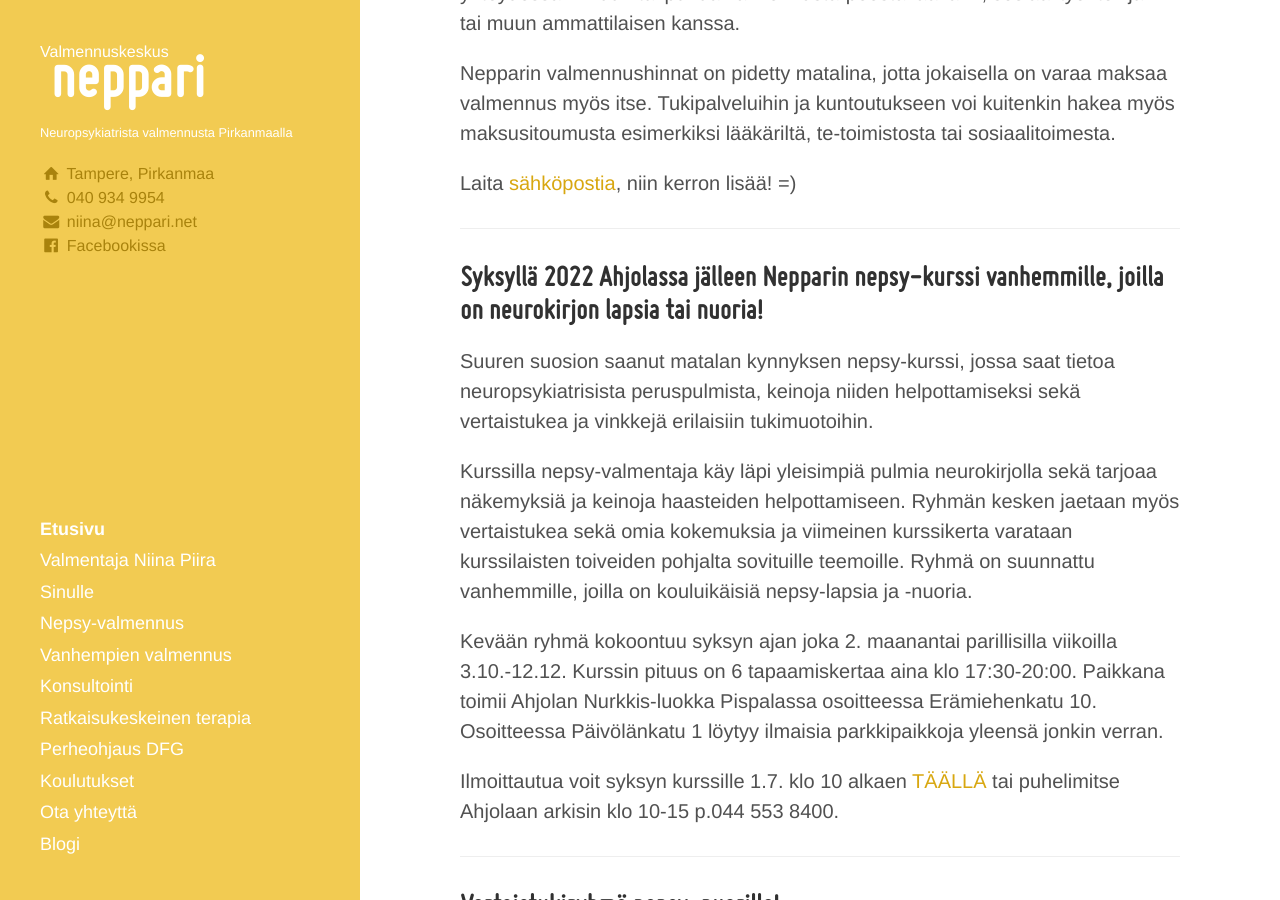
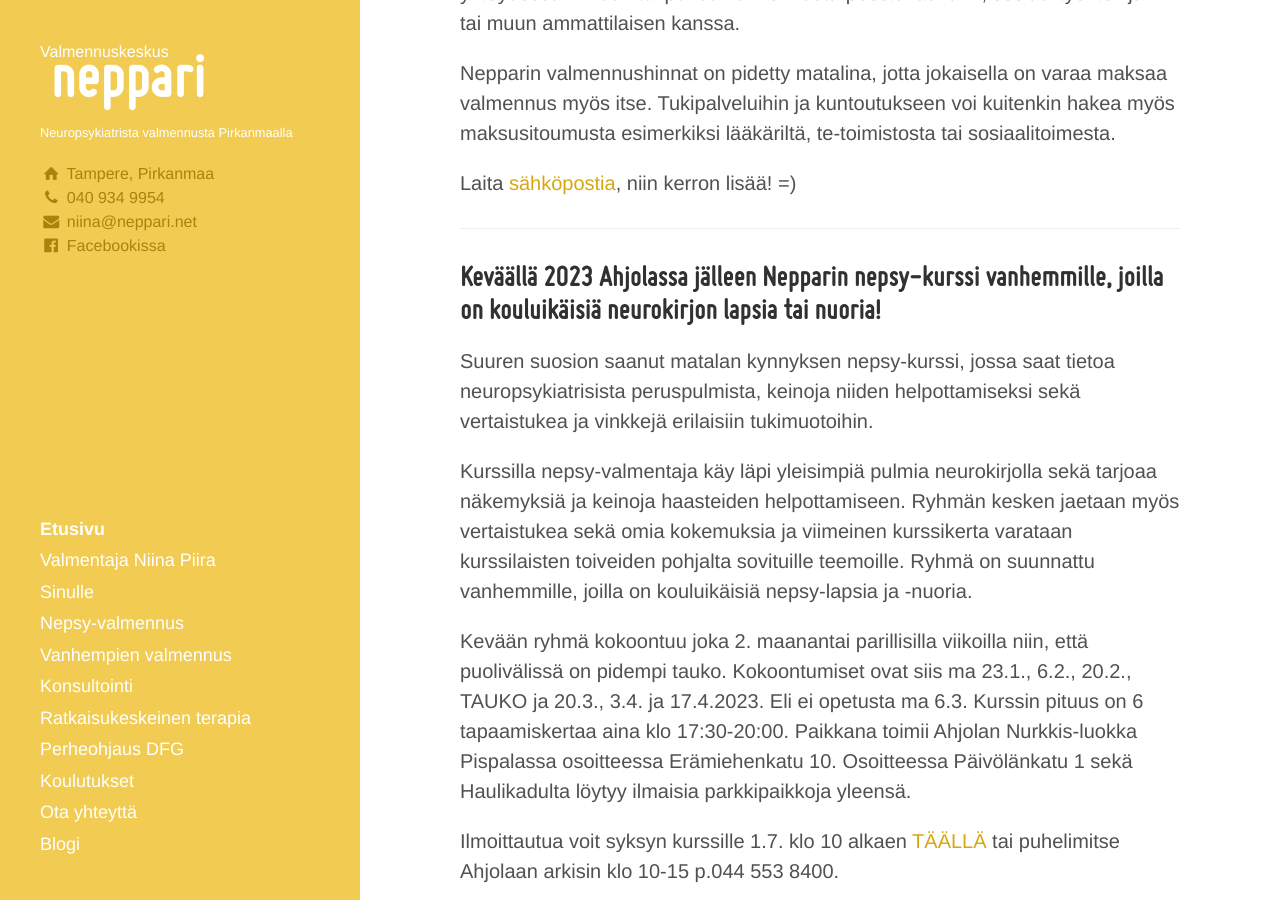
Before and after one commit to niinapiira/neppari.net, a Jekyll site: the page built from index.md, in a window 1280 px wide and 900 px high, scrolled down 689 px. Built offline with Jekyll 4.4.1, drawn with Linux system fonts in a browser that asks for light colours.

Commit message:
Update index.md

```diff
--- a/index.md
+++ b/index.md
@@ -36,13 +36,13 @@ Laita [sähköpostia](/ota-yhteytta), niin kerron lisää! =)
 
 ___
 
-##  Syksyllä 2022 Ahjolassa jälleen Nepparin nepsy-kurssi vanhemmille, joilla on neurokirjon lapsia tai nuoria!
+##  Keväällä 2023 Ahjolassa jälleen Nepparin nepsy-kurssi vanhemmille, joilla on kouluikäisiä neurokirjon lapsia tai nuoria!
 
 Suuren suosion saanut matalan kynnyksen nepsy-kurssi, jossa saat tietoa neuropsykiatrisista peruspulmista, keinoja niiden helpottamiseksi sekä vertaistukea ja vinkkejä erilaisiin tukimuotoihin.
 
 Kurssilla nepsy-valmentaja käy läpi yleisimpiä pulmia neurokirjolla sekä tarjoaa näkemyksiä ja keinoja haasteiden helpottamiseen. Ryhmän kesken jaetaan myös vertaistukea sekä omia kokemuksia ja viimeinen kurssikerta varataan kurssilaisten toiveiden pohjalta sovituille teemoille. Ryhmä on suunnattu vanhemmille, joilla on kouluikäisiä nepsy-lapsia ja -nuoria.
 
-Kevään ryhmä kokoontuu syksyn ajan joka 2. maanantai parillisilla viikoilla 3.10.-12.12. Kurssin pituus on 6 tapaamiskertaa aina klo 17:30-20:00. Paikkana toimii Ahjolan Nurkkis-luokka Pispalassa osoitteessa Erämiehenkatu 10. Osoitteessa Päivölänkatu 1 löytyy ilmaisia parkkipaikkoja yleensä jonkin verran.
+Kevään ryhmä kokoontuu joka 2. maanantai parillisilla viikoilla niin, että puolivälissä on pidempi tauko. Kokoontumiset ovat siis ma 23.1., 6.2., 20.2., TAUKO ja 20.3., 3.4. ja 17.4.2023. Eli ei opetusta ma 6.3. Kurssin pituus on 6 tapaamiskertaa aina klo 17:30-20:00. Paikkana toimii Ahjolan Nurkkis-luokka Pispalassa osoitteessa Erämiehenkatu 10. Osoitteessa Päivölänkatu 1 sekä Haulikadulta löytyy ilmaisia parkkipaikkoja yleensä.
 
 Ilmoittautua voit syksyn kurssille 1.7. klo 10 alkaen [TÄÄLLÄ](https://opistopalvelut.fi/ahjola/course.php?l=fi&t=26506) tai puhelimitse Ahjolaan arkisin klo 10-15 p.044 553 8400.
 
```
